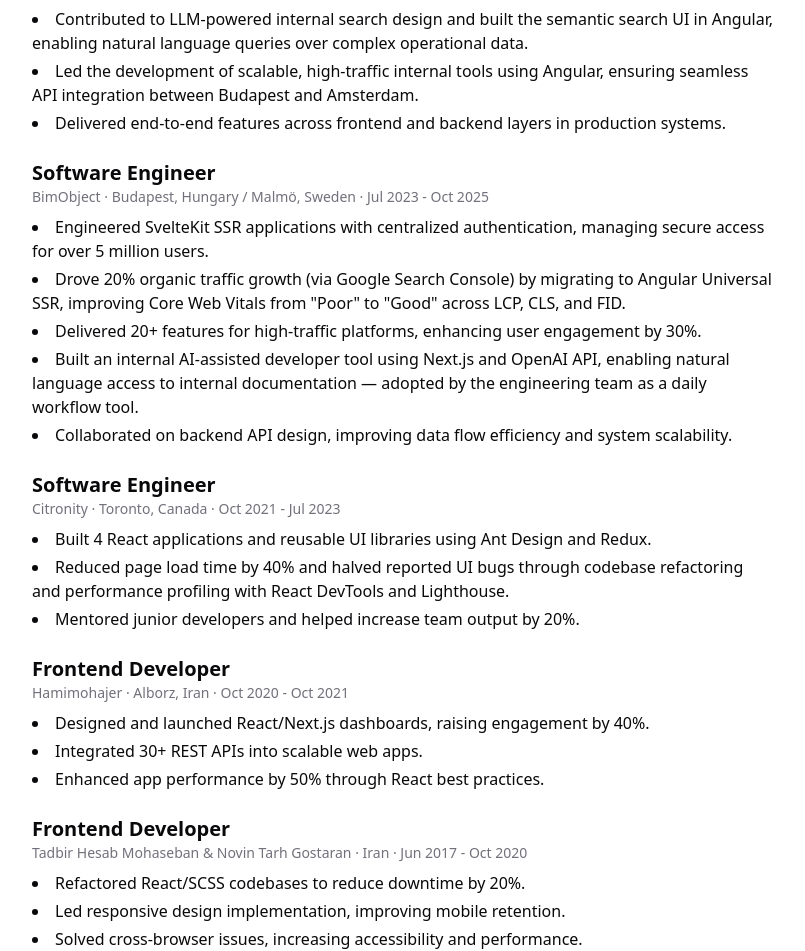
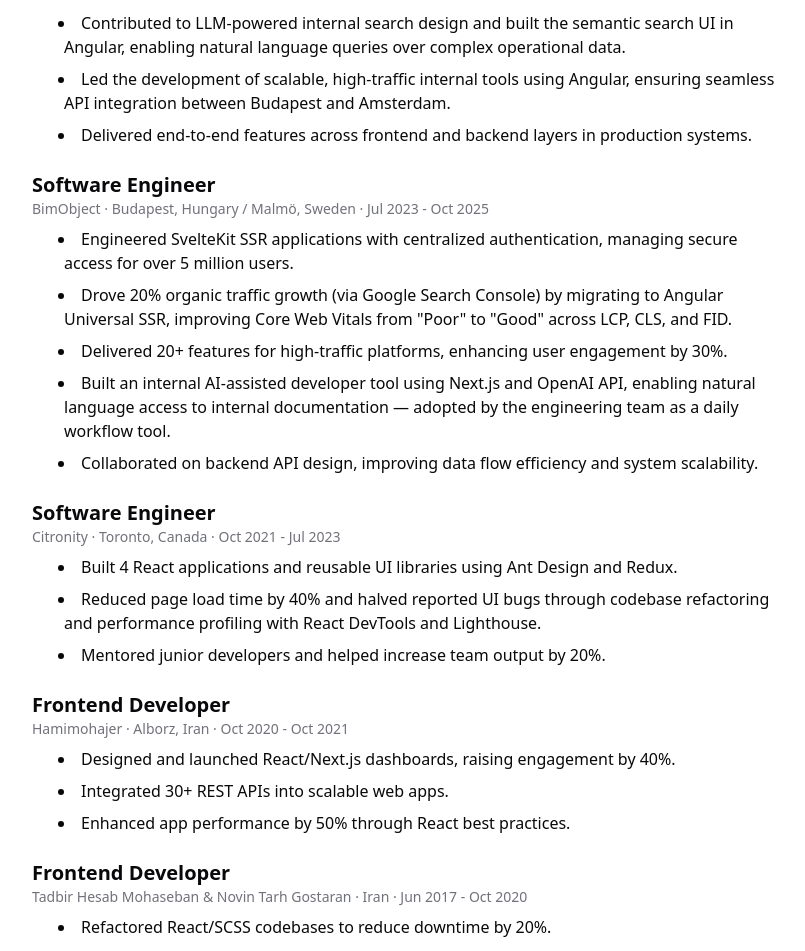
Before and after one commit to mamadfar/ai-portfolio__next, a Next.js app: page /about in a window 1280 px wide. Shown: the part 1220-2171 px from the top of the page, without its empty margins (236-1041 px from the left). Built offline with nearby package versions, Linux system fonts and the light colour scheme.

Commit message:
update: enhance job experience section formatting in About Me page

```diff
--- a/src/app/about/page.tsx
+++ b/src/app/about/page.tsx
@@ -117,11 +117,11 @@
             <p className="text-muted-foreground text-sm mb-2">
               KLM Royal Dutch Airlines &middot; Budapest, Hungary / Amsterdam, Netherlands &middot; Nov 2025 - Present
             </p>
-            <ul className="list-inside list-disc space-y-1">
-              <li>Designed and implemented API integrations in collaboration with cross-functional teams and worked closely with the Designer, Product Owner, and Scrum Master across distributed environments.</li>
-              <li>Contributed to LLM-powered internal search design and built the semantic search UI in Angular, enabling natural language queries over complex operational data.</li>
-              <li>Led the development of scalable, high-traffic internal tools using Angular, ensuring seamless API integration between Budapest and Amsterdam.</li>
-              <li>Delivered end-to-end features across frontend and backend layers in production systems.</li>
+            <ul className="list-inside list-disc space-y-2">
+              <li className="ml-8 -indent-1.5 pl-0">Designed and implemented API integrations in collaboration with cross-functional teams and worked closely with the Designer, Product Owner, and Scrum Master across distributed environments.</li>
+              <li className="ml-8 -indent-1.5 pl-0">Contributed to LLM-powered internal search design and built the semantic search UI in Angular, enabling natural language queries over complex operational data.</li>
+              <li className="ml-8 -indent-1.5 pl-0">Led the development of scalable, high-traffic internal tools using Angular, ensuring seamless API integration between Budapest and Amsterdam.</li>
+              <li className="ml-8 -indent-1.5 pl-0">Delivered end-to-end features across frontend and backend layers in production systems.</li>
             </ul>
           </div>
 
@@ -132,12 +132,12 @@
             <p className="text-muted-foreground text-sm mb-2">
               BimObject &middot; Budapest, Hungary / Malmö, Sweden &middot; Jul 2023 - Oct 2025
             </p>
-            <ul className="list-inside list-disc space-y-1">
-              <li>Engineered SvelteKit SSR applications with centralized authentication, managing secure access for over 5 million users.</li>
-              <li>Drove 20% organic traffic growth (via Google Search Console) by migrating to Angular Universal SSR, improving Core Web Vitals from "Poor" to "Good" across LCP, CLS, and FID.</li>
-              <li>Delivered 20+ features for high-traffic platforms, enhancing user engagement by 30%.</li>
-              <li>Built an internal AI-assisted developer tool using Next.js and OpenAI API, enabling natural language access to internal documentation — adopted by the engineering team as a daily workflow tool.</li>
-              <li>Collaborated on backend API design, improving data flow efficiency and system scalability.</li>
+            <ul className="list-inside list-disc space-y-2">
+              <li className="ml-8 -indent-1.5 pl-0">Engineered SvelteKit SSR applications with centralized authentication, managing secure access for over 5 million users.</li>
+              <li className="ml-8 -indent-1.5 pl-0">Drove 20% organic traffic growth (via Google Search Console) by migrating to Angular Universal SSR, improving Core Web Vitals from "Poor" to "Good" across LCP, CLS, and FID.</li>
+              <li className="ml-8 -indent-1.5 pl-0">Delivered 20+ features for high-traffic platforms, enhancing user engagement by 30%.</li>
+              <li className="ml-8 -indent-1.5 pl-0">Built an internal AI-assisted developer tool using Next.js and OpenAI API, enabling natural language access to internal documentation — adopted by the engineering team as a daily workflow tool.</li>
+              <li className="ml-8 -indent-1.5 pl-0">Collaborated on backend API design, improving data flow efficiency and system scalability.</li>
             </ul>
           </div>
 
@@ -148,10 +148,10 @@
             <p className="text-muted-foreground text-sm mb-2">
               Citronity &middot; Toronto, Canada &middot; Oct 2021 - Jul 2023
             </p>
-            <ul className="list-inside list-disc space-y-1">
-              <li>Built 4 React applications and reusable UI libraries using Ant Design and Redux.</li>
-              <li>Reduced page load time by 40% and halved reported UI bugs through codebase refactoring and performance profiling with React DevTools and Lighthouse.</li>
-              <li>Mentored junior developers and helped increase team output by 20%.</li>
+            <ul className="list-inside list-disc space-y-2">
+              <li className="ml-8 -indent-1.5 pl-0">Built 4 React applications and reusable UI libraries using Ant Design and Redux.</li>
+              <li className="ml-8 -indent-1.5 pl-0">Reduced page load time by 40% and halved reported UI bugs through codebase refactoring and performance profiling with React DevTools and Lighthouse.</li>
+              <li className="ml-8 -indent-1.5 pl-0">Mentored junior developers and helped increase team output by 20%.</li>
             </ul>
           </div>
 
@@ -162,10 +162,10 @@
             <p className="text-muted-foreground text-sm mb-2">
               Hamimohajer &middot; Alborz, Iran &middot; Oct 2020 - Oct 2021
             </p>
-            <ul className="list-inside list-disc space-y-1">
-              <li>Designed and launched React/Next.js dashboards, raising engagement by 40%.</li>
-              <li>Integrated 30+ REST APIs into scalable web apps.</li>
-              <li>Enhanced app performance by 50% through React best practices.</li>
+            <ul className="list-inside list-disc space-y-2">
+              <li className="ml-8 -indent-1.5 pl-0">Designed and launched React/Next.js dashboards, raising engagement by 40%.</li>
+              <li className="ml-8 -indent-1.5 pl-0">Integrated 30+ REST APIs into scalable web apps.</li>
+              <li className="ml-8 -indent-1.5 pl-0">Enhanced app performance by 50% through React best practices.</li>
             </ul>
           </div>
 
@@ -176,10 +176,10 @@
             <p className="text-muted-foreground text-sm mb-2">
               Tadbir Hesab Mohaseban & Novin Tarh Gostaran &middot; Iran &middot; Jun 2017 - Oct 2020
             </p>
-            <ul className="list-inside list-disc space-y-1">
-              <li>Refactored React/SCSS codebases to reduce downtime by 20%.</li>
-              <li>Led responsive design implementation, improving mobile retention.</li>
-              <li>Solved cross-browser issues, increasing accessibility and performance.</li>
+            <ul className="list-inside list-disc space-y-2">
+              <li className="ml-8 -indent-1.5 pl-0">Refactored React/SCSS codebases to reduce downtime by 20%.</li>
+              <li className="ml-8 -indent-1.5 pl-0">Led responsive design implementation, improving mobile retention.</li>
+              <li className="ml-8 -indent-1.5 pl-0">Solved cross-browser issues, increasing accessibility and performance.</li>
             </ul>
           </div>
         </div>
```
